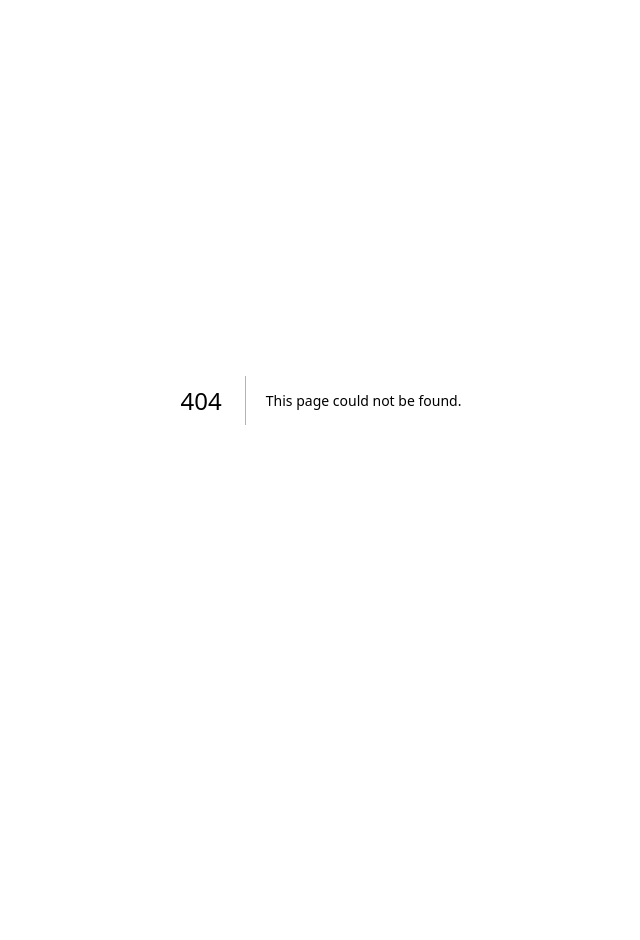
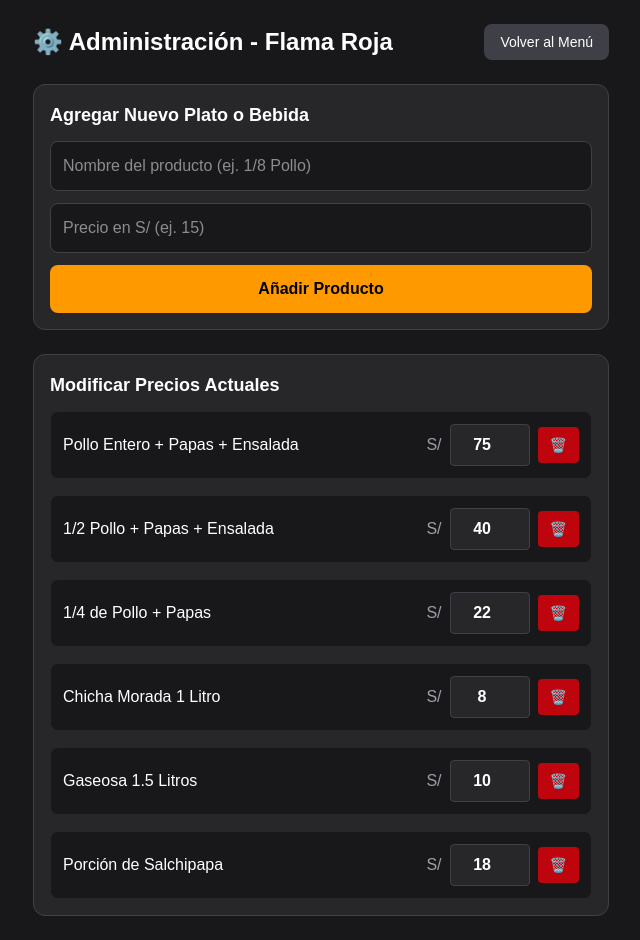
Before and after one commit to keiler1229/polleria-app, a Next.js app: page /admin in a window 1280 px wide. Before the commit this address had no page. Shown: the whole page, without its empty margins (319-959 px from the left). Before the commit the page ends 800 px from the top, so only its background shows below. Built offline with nearby package versions, Linux system fonts and the light colour scheme.

Commit message:
Agregar sistema completo de caja, administracion y cocina

```diff
--- /dev/null
+++ b/app/admin/page.js
@@ -0,0 +1,120 @@
+'use client';
+import { useState, useEffect } from 'react';
+import Link from 'next/link';
+
+export default function AdminPage() {
+  const [productos, setProductos] = useState([
+    { id: 1, nombre: 'Pollo Entero + Papas + Ensalada', precio: 75 },
+    { id: 2, nombre: '1/2 Pollo + Papas + Ensalada', precio: 40 },
+    { id: 3, nombre: '1/4 de Pollo + Papas', precio: 22 },
+    { id: 4, nombre: 'Chicha Morada 1 Litro', precio: 8 },
+    { id: 5, nombre: 'Gaseosa 1.5 Litros', precio: 10 },
+    { id: 6, nombre: 'Porción de Salchipapa', precio: 18 },
+  ]);
+
+  const [nuevoNombre, setNuevoNombre] = useState('');
+  const [nuevoPrecio, setNuevoPrecio] = useState('');
+
+  // Cargar productos guardados si existen
+  useEffect(() => {
+    const guardados = localStorage.getItem('productos_flama_roja');
+    if (guardados) {
+      setProductos(JSON.parse(guardados));
+    }
+  }, []);
+
+  // Guardar cambios
+  const guardarCambios = (nuevosProductos) => {
+    setProductos(nuevosProductos);
+    localStorage.setItem('productos_flama_roja', JSON.stringify(nuevosProductos));
+  };
+
+  const cambiarPrecio = (id, nuevoPrecioStr) => {
+    const precioNum = parseFloat(nuevoPrecioStr) || 0;
+    const actualizados = productos.map(p => p.id === id ? { ...p, precio: precioNum } : p);
+    guardarCambios(actualizados);
+  };
+
+  const agregarProducto = (e) => {
+    e.preventDefault();
+    if (!nuevoNombre || !nuevoPrecio) return;
+    const nuevo = {
+      id: Date.now(),
+      nombre: nuevoNombre,
+      precio: parseFloat(nuevoPrecio) || 0
+    };
+    const actualizados = [...productos, nuevo];
+    guardarCambios(actualizados);
+    setNuevoNombre('');
+    setNuevoPrecio('');
+  };
+
+  const eliminarProducto = (id) => {
+    const actualizados = productos.filter(p => p.id !== id);
+    guardarCambios(actualizados);
+  };
+
+  return (
+    <div className="min-h-screen bg-zinc-900 text-white p-6">
+      <div className="max-w-xl mx-auto">
+        <div className="flex justify-between items-center mb-6">
+          <h1 className="text-2xl font-bold">⚙️ Administración - Flama Roja</h1>
+          <Link href="/" className="bg-zinc-700 hover:bg-zinc-600 px-4 py-2 rounded-lg text-sm">
+            Volver al Menú
+          </Link>
+        </div>
+
+        {/* Formulario para agregar producto */}
+        <form onSubmit={agregarProducto} className="bg-zinc-800 p-4 rounded-xl mb-6 border border-zinc-700">
+          <h2 className="text-lg font-semibold mb-3">Agregar Nuevo Plato o Bebida</h2>
+          <div className="flex flex-col gap-3">
+            <input
+              type="text"
+              placeholder="Nombre del producto (ej. 1/8 Pollo)"
+              value={nuevoNombre}
+              onChange={(e) => setNuevoNombre(e.target.value)}
+              className="bg-zinc-900 border border-zinc-700 p-3 rounded-lg text-white"
+            />
+            <input
+              type="number"
+              placeholder="Precio en S/ (ej. 15)"
+              value={nuevoPrecio}
+              onChange={(e) => setNuevoPrecio(e.target.value)}
+              className="bg-zinc-900 border border-zinc-700 p-3 rounded-lg text-white"
+            />
+            <button type="submit" className="bg-amber-500 hover:bg-amber-600 text-black font-semibold py-3 rounded-lg transition">
+              Añadir Producto
+            </button>
+          </div>
+        </form>
+
+        {/* Lista de productos para modificar */}
+        <div className="bg-zinc-800 p-4 rounded-xl border border-zinc-700">
+          <h2 className="text-lg font-semibold mb-3">Modificar Precios Actuales</h2>
+          <div className="flex flex-col gap-4">
+            {productos.map((prod) => (
+              <div key={prod.id} className="flex items-center justify-between bg-zinc-900 p-3 rounded-lg border border-zinc-800 gap-3">
+                <span className="flex-1 font-medium">{prod.nombre}</span>
+                <div className="flex items-center gap-2">
+                  <span className="text-zinc-400">S/</span>
+                  <input
+                    type="number"
+                    value={prod.precio}
+                    onChange={(e) => cambiarPrecio(prod.id, e.target.value)}
+                    className="w-20 bg-zinc-800 border border-zinc-700 p-2 rounded text-center text-white font-bold"
+                  />
+                  <button
+                    onClick={() => eliminarProducto(prod.id)}
+                    className="bg-red-600/80 hover:bg-red-600 text-white px-3 py-2 rounded text-sm transition"
+                  >
+                    🗑️
+                  </button>
+                </div>
+              </div>
+            ))}
+          </div>
+        </div>
+      </div>
+    </div>
+  );
+}
--- a/app/caja/page.js
+++ b/app/caja/page.js
@@ -1,86 +1,117 @@
-'use client'
-import { useState, useEffect } from 'react'
-import { createClient } from '@supabase/supabase-js'
+'use client';
+import { useState, useEffect } from 'react';
+import Link from 'next/link';
 
-const supabaseUrl = 'https://xqimttwyoghvqawylsbt.supabase.co'
-const supabaseKey = 'sb_publishable_1XEFN9zedpUePqIND4SByQ_lDUwBl_1' // Reemplaza con tu key real si falta
-const supabase = createClient(supabaseUrl, supabaseKey)
+export default function CajaPage() {
+  const [productos, setProductos] = useState([
+    { id: 1, nombre: 'Pollo Entero + Papas + Ensalada', precio: 75 },
+    { id: 2, nombre: '1/2 Pollo + Papas + Ensalada', precio: 40 },
+    { id: 3, nombre: '1/4 de Pollo + Papas', precio: 22 },
+    { id: 4, nombre: 'Chicha Morada 1 Litro', precio: 8 },
+    { id: 5, nombre: 'Gaseosa 1.5 Litros', precio: 10 },
+    { id: 6, nombre: 'Porción de Salchipapa', precio: 18 },
+  ]);
 
-export default function CajaPolleria() {
-  const [productos, setProductos] = useState([])
-  const [carrito, setCarrito] = useState([])
-  const [total, setTotal] = useState(0)
+  const [pedido, setPedido] = useState([]);
 
+  // Cargar los productos actualizados desde la administración
   useEffect(() => {
-    async function cargarProductos() {
-      const { data, error } = await supabase.from('productos').select('*')
-      if (error) console.error('Error al cargar productos:', error)
-      else setProductos(data)
+    const guardados = localStorage.getItem('productos_flama_roja');
+    if (guardados) {
+      setProductos(JSON.parse(guardados));
     }
-    cargarProductos()
-  }, [])
+  }, []);
 
-  const agregarAlCarrito = (producto) => {
-    setCarrito([...carrito, producto])
-    setTotal(prevTotal => prevTotal + Number(producto.precio))
-  }
+  const agregarAlPedido = (producto) => {
+    setPedido([...pedido, producto]);
+  };
 
-  const enviarPedido = async () => {
-    if (carrito.length === 0) return alert('El carrito está vacío')
+  const quitarDelPedido = (index) => {
+    const nuevoPedido = pedido.filter((_, i) => i !== index);
+    setPedido(nuevoPedido);
+  };
 
-    const detalleTexto = carrito.map(p => p.nombre).join(', ')
+  const total = pedido.reduce((sum, item) => sum + item.precio, 0);
 
-    const { error } = await supabase.from('pedidos').insert([
-      { detalle: detalleTexto, total: total, estado: 'pendiente' }
-    ])
-
-    if (error) {
-      alert('Error al enviar el pedido')
-      console.error(error)
-    } else {
-      alert('¡Pedido enviado a cocina con éxito!')
-      setCarrito([])
-      setTotal(0)
-    }
-  }
+  const enviarPedidoCocina = () => {
+    if (pedido.length === 0) return;
+    const pedidosAnteriores = JSON.parse(localStorage.getItem('pedidos_cocina_flama')) || [];
+    const nuevoPedidoCocina = {
+      id: Date.now(),
+      items: pedido,
+      hora: new Date().toLocaleTimeString([], { hour: '2-digit', minute: '2-digit' }),
+      estado: 'Pendiente'
+    };
+    localStorage.setItem('pedidos_cocina_flama', JSON.stringify([nuevoPedidoCocina, ...pedidosAnteriores]));
+    alert('¡Pedido enviado a cocina con éxito!');
+    setPedido([]);
+  };
 
   return (
-    <div style={{ display: 'flex', padding: '20px', gap: '20px', fontFamily: 'sans-serif', background: '#121212', minHeight: '100vh', color: '#fff' }}>
-      <div style={{ flex: 2 }}>
-        <h2>Menú de la Pollería</h2>
-        <div style={{ display: 'grid', gridTemplateColumns: 'repeat(2, 1fr)', gap: '15px', marginTop: '15px' }}>
-          {productos.map(prod => (
+    <div className="min-h-screen bg-zinc-900 text-white p-6 flex flex-col">
+      <div className="flex justify-between items-center mb-6">
+        <h1 className="text-2xl font-bold">💰 Caja - Flama Roja</h1>
+        <div className="flex gap-3">
+          <Link href="/admin" className="bg-amber-600 hover:bg-amber-700 px-4 py-2 rounded-lg text-sm font-semibold">
+            ⚙️ Administrar Precios
+          </Link>
+          <Link href="/" className="bg-zinc-700 hover:bg-zinc-600 px-4 py-2 rounded-lg text-sm">
+            Menú Principal
+          </Link>
+        </div>
+      </div>
+
+      <div className="grid grid-cols-1 md:grid-cols-3 gap-6 flex-1">
+        {/* Lista de productos */}
+        <div className="md:col-span-2 grid grid-cols-1 sm:grid-cols-2 gap-4 content-start">
+          {productos.map((prod) => (
             <button
               key={prod.id}
-              onClick={() => agregarAlCarrito(prod)}
-              style={{ padding: '20px', background: '#f4f4f4', color: '#000', border: '1px solid #ccc', borderRadius: '8px', cursor: 'pointer', textAlign: 'left' }}
+              onClick={() => agregarAlPedido(prod)}
+              className="bg-zinc-800 hover:bg-zinc-700 border border-zinc-700 p-4 rounded-xl text-left flex flex-col justify-between transition shadow-md"
             >
-              <strong style={{ fontSize: '16px', color: '#000' }}>{prod.nombre}</strong>
-              <p style={{ margin: '8px 0 0 0', color: '#333', fontSize: '15px', fontWeight: 'bold' }}>S/ {prod.precio}</p>
+              <span className="font-semibold text-lg mb-2">{prod.nombre}</span>
+              <span className="text-amber-400 font-bold text-xl">S/ {prod.precio.toFixed(2)}</span>
             </button>
           ))}
         </div>
-      </div>
 
-      <div style={{ flex: 1, background: '#1e1e1e', padding: '20px', border: '1px solid #333', borderRadius: '8px' }}>
-        <h2>Pedido Actual</h2>
-        <ul style={{ listStyle: 'none', padding: 0, minHeight: '150px', marginTop: '15px' }}>
-          {carrito.map((item, index) => (
-            <li key={index} style={{ display: 'flex', justifyContent: 'space-between', marginBottom: '10px', color: '#fff' }}>
-              <span>{item.nombre}</span>
-              <span>S/ {item.precio}</span>
-            </li>
-          ))}
-        </ul>
-        <hr style={{ borderColor: '#444' }} />
-        <h3 style={{ margin: '15px 0' }}>Total a Pagar: S/ {total.toFixed(2)}</h3>
-        <button
-          onClick={enviarPedido}
-          style={{ width: '100%', padding: '12px', background: '#28a745', color: 'white', border: 'none', borderRadius: '5px', fontWeight: 'bold', cursor: 'pointer', marginTop: '10px' }}
-        >
-          Enviar a Cocina
-        </button>
+        {/* Resumen del pedido actual */}
+        <div className="bg-zinc-800 p-5 rounded-xl border border-zinc-700 flex flex-col justify-between h-fit">
+          <div>
+            <h2 className="text-lg font-semibold mb-4 border-b border-zinc-700 pb-2">Pedido Actual</h2>
+            {pedido.length === 0 ? (
+              <p className="text-zinc-400 text-sm italic">No hay productos seleccionados.</p>
+            ) : (
+              <div className="flex flex-col gap-2 max-h-64 overflow-y-auto mb-4">
+                {pedido.map((item, index) => (
+                  <div key={index} className="flex justify-between items-center bg-zinc-900 p-2 rounded border border-zinc-800 text-sm">
+                    <span>{item.nombre}</span>
+                    <div className="flex items-center gap-3">
+                      <span className="text-amber-400 font-medium">S/ {item.precio.toFixed(2)}</span>
+                      <button onClick={() => quitarDelPedido(index)} className="text-red-400 hover:text-red-300 font-bold">×</button>
+                    </div>
+                  </div>
+                ))}
+              </div>
+            )}
+          </div>
+
+          <div className="border-t border-zinc-700 pt-4 mt-4">
+            <div className="flex justify-between items-center text-xl font-bold mb-4">
+              <span>Total:</span>
+              <span className="text-amber-400">S/ {total.toFixed(2)}</span>
+            </div>
+            <button
+              onClick={enviarPedidoCocina}
+              disabled={pedido.length === 0}
+              className="w-full bg-green-600 hover:bg-green-500 disabled:bg-zinc-700 disabled:text-zinc-500 text-white font-bold py-3 rounded-xl transition shadow-lg"
+            >
+              Enviar a Cocina 🍳
+            </button>
+          </div>
+        </div>
       </div>
     </div>
-  )
+  );
 }
--- a/app/cocina/page.js
+++ b/app/cocina/page.js
@@ -1,74 +1,70 @@
-'use client'
-import { useState, useEffect } from 'react'
-import { createClient } from '@supabase/supabase-js'
+'use client';
+import { useState, useEffect } from 'react';
+import Link from 'next/link';
 
-const supabaseUrl = 'https://xqimttwyoghvqawylsbt.supabase.co'
-const supabaseKey = 'sb_publishable_1XEFN9zedpUePqIND4SByQ_lDUwBl_1'
-const supabase = createClient(supabaseUrl, supabaseKey)
-
-export default function CocinaPolleria() {
-  const [pedidos, setPedidos] = useState([])
+export default function CocinaPage() {
+  const [pedidos, setPedidos] = useState([]);
 
   useEffect(() => {
-    async function cargarPedidos() {
-      const { data, error } = await supabase
-        .from('pedidos')
-        .select('*')
-        .eq('estado', 'pendiente')
-        .order('id', { ascending: true })
+    const cargarPedidos = () => {
+      const guardados = localStorage.getItem('pedidos_cocina_flama');
+      if (guardados) {
+        setPedidos(JSON.parse(guardados));
+      }
+    };
 
-      if (error) console.error('Error al cargar pedidos:', error)
-      else setPedidos(data)
-    }
+    cargarPedidos();
+    // Actualizar cada 3 segundos para ver nuevos pedidos automáticamente
+    const intervalo = setInterval(cargarPedidos, 3000);
+    return () => clearInterval(intervalo);
+  }, []);
 
-    cargarPedidos()
-
-    const canal = supabase
-      .channel('realtime-pedidos')
-      .on('postgres_changes', { event: 'INSERT', schema: 'public', table: 'pedidos' }, payload => {
-        setPedidos(prev => [...prev, payload.new])
-      })
-      .subscribe()
-
-    return () => {
-      supabase.removeChannel(canal)
-    }
-  }, [])
-
-  const marcarComoCompletado = async (id) => {
-    const { error } = await supabase
-      .from('pedidos')
-      .update({ estado: 'completado' })
-      .eq('id', id)
-
-    if (error) {
-      console.error(error)
-    } else {
-      setPedidos(prev => prev.filter(p => p.id !== id))
-    }
-  }
+  const completarPedido = (id) => {
+    const actualizados = pedidos.filter(p => p.id !== id);
+    setPedidos(actualizados);
+    localStorage.setItem('pedidos_cocina_flama', JSON.stringify(actualizados));
+  };
 
   return (
-    <div style={{ padding: '20px', fontFamily: 'sans-serif', background: '#121212', minHeight: '100vh', color: '#fff' }}>
-      <h2>Pedidos Pendientes en Cocina</h2>
-      <div style={{ display: 'grid', gridTemplateColumns: 'repeat(auto-fill, minmax(280px, 1fr))', gap: '15px', marginTop: '20px' }}>
-        {pedidos.length === 0 ? (
-          <p style={{ color: '#aaa' }}>No hay pedidos pendientes por ahora.</p>
-        ) : (
-          pedidos.map(pedido => (
-            <div key={pedido.id} style={{ background: '#1e1e1e', padding: '20px', borderRadius: '8px', border: '1px solid #333' }}>
-              <span style={{ fontSize: '14px', color: '#f39c12' }}>Pedido #{pedido.id}</span>
-              <p style={{ fontSize: '18px', fontWeight: 'bold', margin: '10px 0' }}>{pedido.detalle}</p>
+    <div className="min-h-screen bg-zinc-900 text-white p-6">
+      <div className="flex justify-between items-center mb-6">
+        <h1 className="text-2xl font-bold">🍳 Cocina - Flama Roja</h1>
+        <Link href="/" className="bg-zinc-700 hover:bg-zinc-600 px-4 py-2 rounded-lg text-sm">
+          Menú Principal
+        </Link>
+      </div>
+
+      {pedidos.length === 0 ? (
+        <div className="text-center py-20 text-zinc-500 text-lg">
+          No hay pedidos pendientes en la cocina. ¡Buen trabajo! 🍗
+        </div>
+      ) : (
+        <div className="grid grid-cols-1 md:grid-cols-2 lg:grid-cols-3 gap-6">
+          {pedidos.map((pedido) => (
+            <div key={pedido.id} className="bg-zinc-800 border border-zinc-700 rounded-xl p-5 flex flex-col justify-between shadow-lg">
+              <div>
+                <div className="flex justify-between items-center mb-3 border-b border-zinc-700 pb-2">
+                  <span className="text-amber-400 font-bold text-sm">⏰ {pedido.hora}</span>
+                  <span className="bg-orange-500/20 text-orange-400 text-xs px-2 py-1 rounded font-medium">Pendiente</span>
+                </div>
+                <ul className="flex flex-col gap-2 mb-4">
+                  {pedido.items.map((item, index) => (
+                    <li key={index} className="text-zinc-200 text-base font-medium flex items-center gap-2">
+                      <span className="text-amber-500">•</span> {item.nombre}
+                    </li>
+                  ))}
+                </ul>
+              </div>
               <button
-                onClick={() => marcarComoCompletado(pedido.id)}
-                style={{ width: '100%', padding: '10px', background: '#e74c3c', color: 'white', border: 'none', borderRadius: '5px', cursor: 'pointer', fontWeight: 'bold', marginTop: '10px' }}
+                onClick={() => completarPedido(pedido.id)}
+                className="w-full bg-green-600 hover:bg-green-500 text-white font-bold py-2.5 rounded-lg transition"
               >
-                Marcar como Listos
+                Marcar como Listo / Entregado ✔️
               </button>
             </div>
-          ))
-        )}
-      </div>
+          ))}
+        </div>
+      )}
     </div>
-  )
+  );
 }
```
